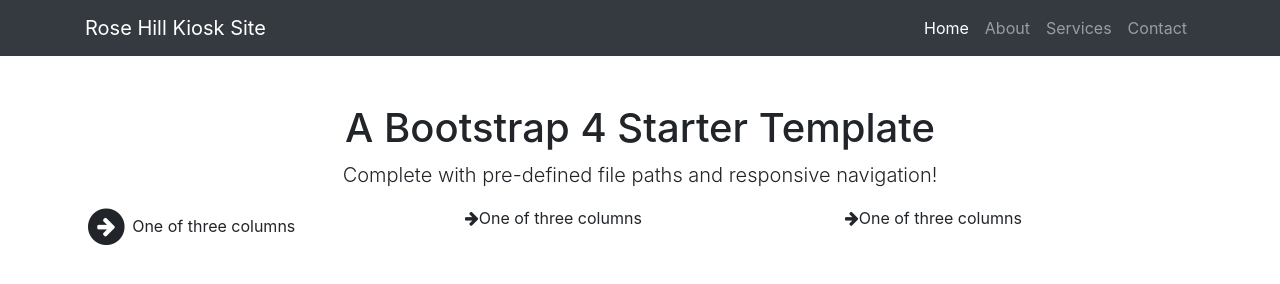
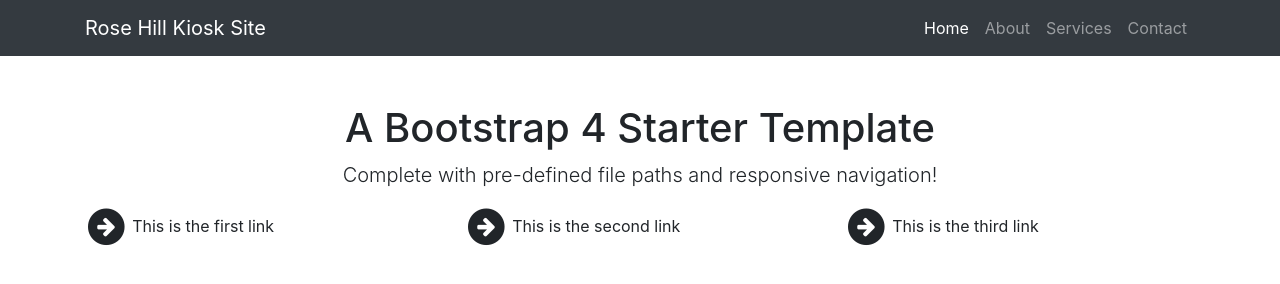
Before and after one commit to OxfordCityCouncil/rosehill, a website: page index.html in a window 1280 px wide. Drawn offline with Linux system fonts and the light colour scheme.

Commit message:
Update index.html

```diff
--- a/index.html
+++ b/index.html
@@ -77,13 +77,22 @@
               <i class="fa fa-circle fa-stack-2x"></i>
               <i class="fa fa-arrow-right fa-stack-1x fa-inverse"></i>
             </span>
-          One of three columns
+          This is the first link
         </div>
         <div class="col-sm">
-          <i class="fa fa-arrow-right" aria-hidden="true"></i>One of three columns
+            <span class="fa-stack fa-lg">
+              <i class="fa fa-circle fa-stack-2x"></i>
+              <i class="fa fa-arrow-right fa-stack-1x fa-inverse"></i>
+            </span>
+          This is the second link
         </div>
         <div class="col-sm">
-          <i class="fa fa-arrow-right" aria-hidden="true"></i>One of three columns
+            <span class="fa-stack fa-lg">
+              <i class="fa fa-circle fa-stack-2x"></i>
+              <i class="fa fa-arrow-right fa-stack-1x fa-inverse"></i>
+            </span>
+
+          This is the third link
         </div>
     </div>
   </div>
```
